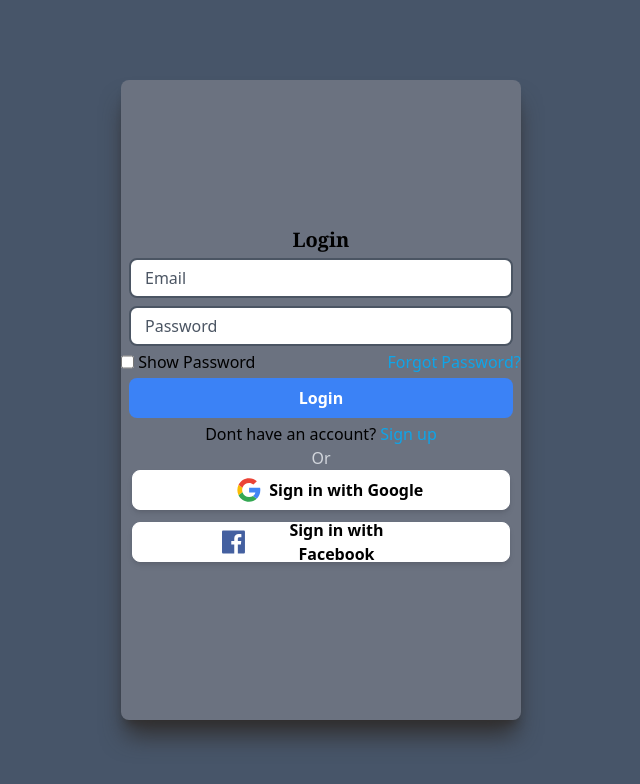
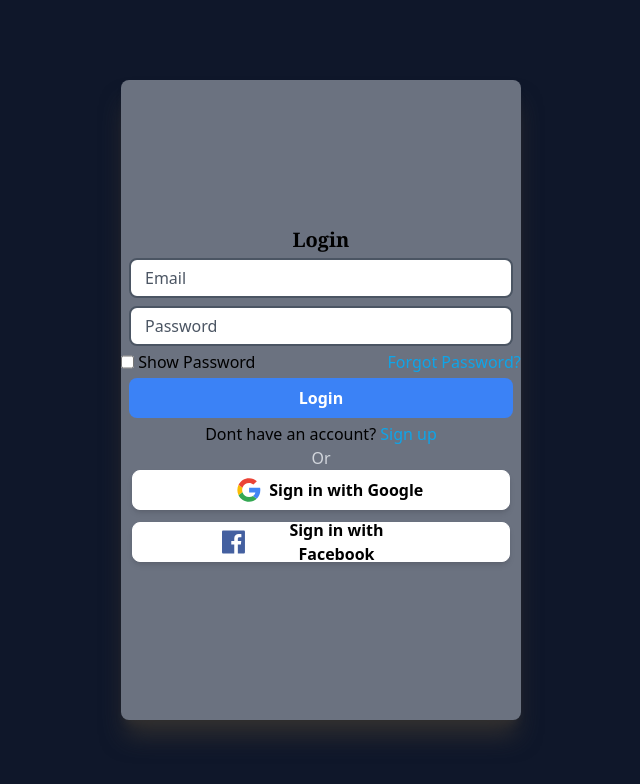
Before and after one commit to VinshMachado/fodhub, a Next.js app in the folder foodhub/: page /login in a window 1280 px wide. Shown: the top 784 px of the page, without its empty margins (319-959 px from the left). Built offline with nearby package versions, Linux system fonts and the light colour scheme.

Commit message:
login update

```diff
--- a/foodhub/pages/login.tsx
+++ b/foodhub/pages/login.tsx
@@ -4,7 +4,7 @@
 
 const index = () => {
   //make hide or show pass//
-  const [show, setshow] = useState(true);
+  const [show, setshow] = useState(false);
   const changeshow = () => {
     setshow(!show);
   };
@@ -27,7 +27,7 @@
 
   //sending data to backend //
   const Senddata = async () => {
-    const responce = await fetch("url", {
+    const responce = await fetch("http://localhost:5000/login", {
       method: "POST",
       body: JSON.stringify(user),
       headers: {
@@ -37,16 +37,17 @@
     const data = await responce.json();
     console.log(data);
   };
+
   //accepting details//
   const logindetail = async () => {
     user.usernameOrEmail = gmail;
     user.password = pass;
     console.log(user);
-    Senddata();
+    await Senddata();
   };
 
   return (
-    <div className="h-screen w-full flex justify-center bg-slate-600 items-center">
+    <div className="h-screen w-full flex justify-center bg-slate-900 items-center">
       <div className=" flex flex-col bg-gray-500 rounded-lg  items-center justify-center  h-4/5 w-auto shadow-[#312f2f] shadow-xl ">
         <b>
           <h1 className="text-xl font-serif">Login</h1>
```
